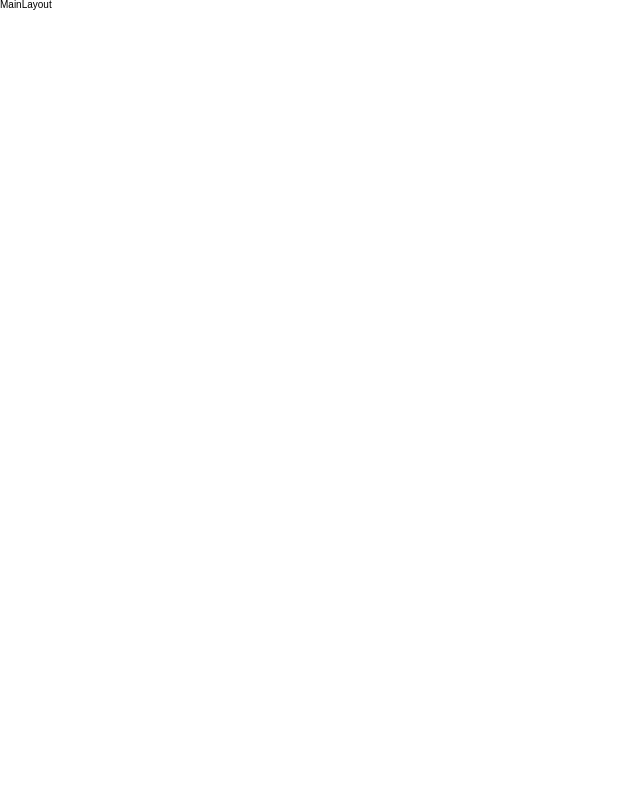
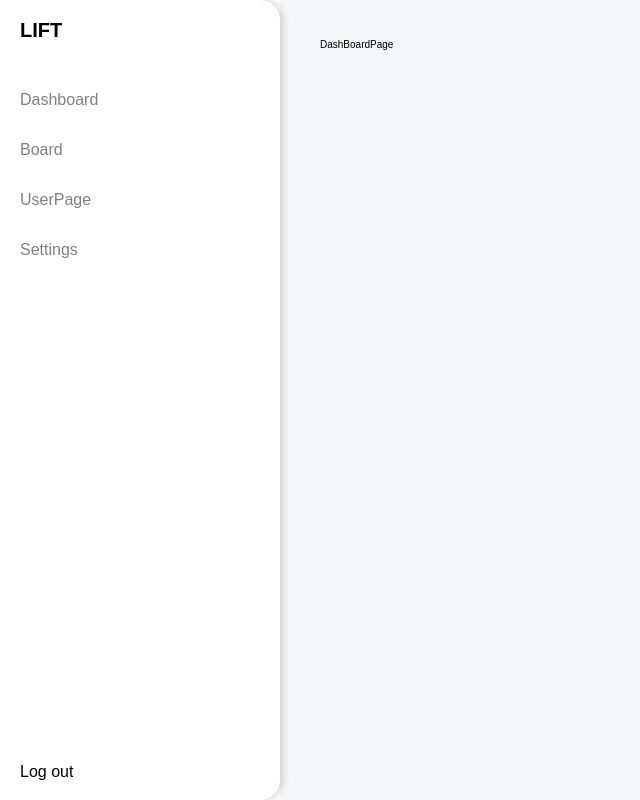
Before and after one commit to Kjiw0n/lift-test, a React (Vite) app: page / in a window 1280 px wide. Shown: the whole page, without its empty margins (0-640 px from the left). Built offline with nearby package versions, Linux system fonts and the light colour scheme; sample sign-in values are in the browser's storage; a web font is replaced by a local one.

Commit message:
feat: add MainLayout

```diff
--- a/src/pages/MainLayout.tsx
+++ b/src/pages/MainLayout.tsx
@@ -1,9 +1,98 @@
-import React from "react";
+import { Outlet, useNavigate } from 'react-router-dom';
+import styled from '@emotion/styled';
 
-type Props = {};
+function MainLayout() {
+	const navigate = useNavigate();
 
-const MainLayout = (props: Props) => {
-  return <div>MainLayout</div>;
-};
+	const handleLogout = () => {
+		localStorage.removeItem('access_token');
+		localStorage.removeItem('refresh_token');
+		navigate('/login');
+	};
+
+	return (
+		<LayoutWrapper>
+			<Sidebar>
+				<Logo>LIFT</Logo>
+				<MenuList>
+					<MenuItem onClick={() => navigate('/')}>Dashboard</MenuItem>
+					<MenuItem onClick={() => navigate('/board')}>Board</MenuItem>
+					<MenuItem onClick={() => navigate('/user')}>UserPage</MenuItem>
+					<MenuItem onClick={() => navigate('/setting')}>Settings</MenuItem>
+				</MenuList>
+				<LogoutBtn onClick={handleLogout}>Log out</LogoutBtn>
+			</Sidebar>
+
+			<Content>
+				<Outlet />
+			</Content>
+		</LayoutWrapper>
+	);
+}
 
 export default MainLayout;
+
+const LayoutWrapper = styled.div`
+	display: flex;
+	height: 100vh;
+`;
+
+const Sidebar = styled.nav`
+	width: 24rem;
+	flex-direction: column;
+
+	background-color: #ffffff;
+	position: relative;
+	display: flex;
+	justify-content: flex-start;
+
+	padding: 2rem;
+	border-radius: 0 20px 20px 0;
+	box-shadow: 2px 0 8px rgba(0, 0, 0, 0.2);
+`;
+
+const Logo = styled.h1`
+	font-size: 2rem;
+	font-weight: 700;
+	margin-bottom: 40px;
+`;
+
+const MenuList = styled.div`
+	display: flex;
+	flex-direction: column;
+	gap: 10px;
+`;
+
+const MenuItem = styled.button`
+	height: 4rem;
+	width: 100%;
+	background: none;
+	border: none;
+
+	font-size: 1.6rem;
+	color: gray;
+	text-align: left;
+	cursor: pointer;
+
+	&:hover {
+		color: black;
+		background-color: rgba(67, 145, 237, 0.1);
+	}
+`;
+
+const LogoutBtn = styled.button`
+	position: absolute;
+	bottom: 20px;
+	background: none;
+	border: none;
+	font-size: 1.6rem;
+	color: #000;
+	cursor: pointer;
+	text-align: left;
+`;
+
+const Content = styled.main`
+	flex-grow: 1;
+	padding: 40px;
+	background: #f5f6fa;
+`;
```
